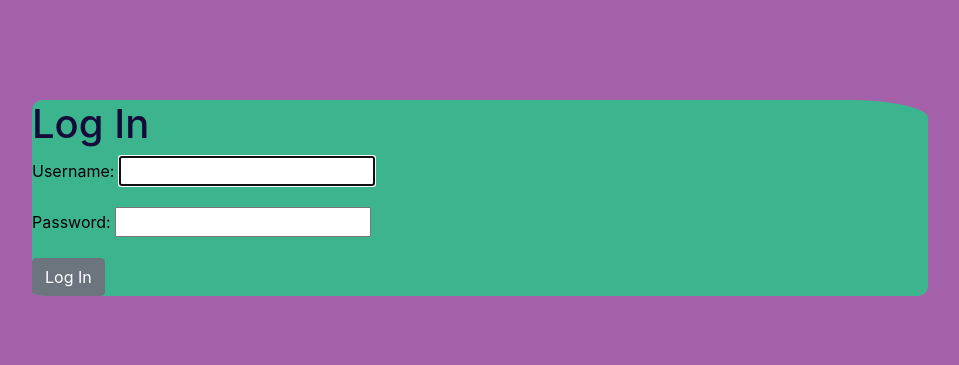
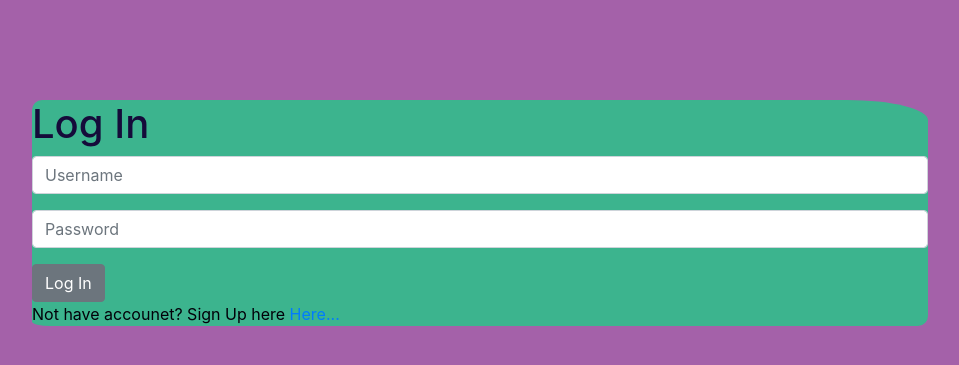
Before and after one commit to Feven98/capstone_blog, a Django app: page /accounts/login/ in a window 1280 px wide. Shown: the part 56-421 px from the top of the page, without its empty margins (68-1027 px from the left). Run offline with Django 4.2, Linux system fonts and the light colour scheme.

Commit message:
add link to login and signup

```diff
--- a/main_app/templates/registration/login.html
+++ b/main_app/templates/registration/login.html
@@ -6,8 +6,22 @@
 <div class="login-form">
     <h1>Log In</h1>
     <form method="post" action="{% url 'login' %}">
-        {% csrf_token %} {{ form.as_p }}
+        {% csrf_token %}
+        <!-- {{ form.as_p }} -->
+        <div class="form-group">
+        <!-- <label for="exampleInputEmail">Username</label> -->
+          <input type="text" class="form-control" name="username" placeholder="Username">
+          </div>
+          <div class="form-group">
+            <input type="password" class="form-control" name="password" placeholder="Password">
+
+            <!-- <small id="emailHelp" class="form-text text-muted">Not have accounet? Sign Up here</small> -->
+          </div>
+
+
         <button class="btn btn-secondary">Log In</button>
         </form>
+        Not have accounet? Sign Up here<a href="{% url 'signup' %}"> Here...</a>
 </div>
+
 {% endblock %}
--- a/main_app/templates/registration/signup.html
+++ b/main_app/templates/registration/signup.html
@@ -9,5 +9,8 @@
         {% csrf_token %} {{ form.as_p }}
         <button class="btn btn-secondary">Sign Up</button>
         </form>
+        <br/>
+        Have accounet? Log In here<a href="{% url 'login' %}"> Here...</a>
 </div>
+<!-- Have accounet? Log In here<a href="{% url 'login' %}"> Here...</a> -->
 {% endblock %}
```
